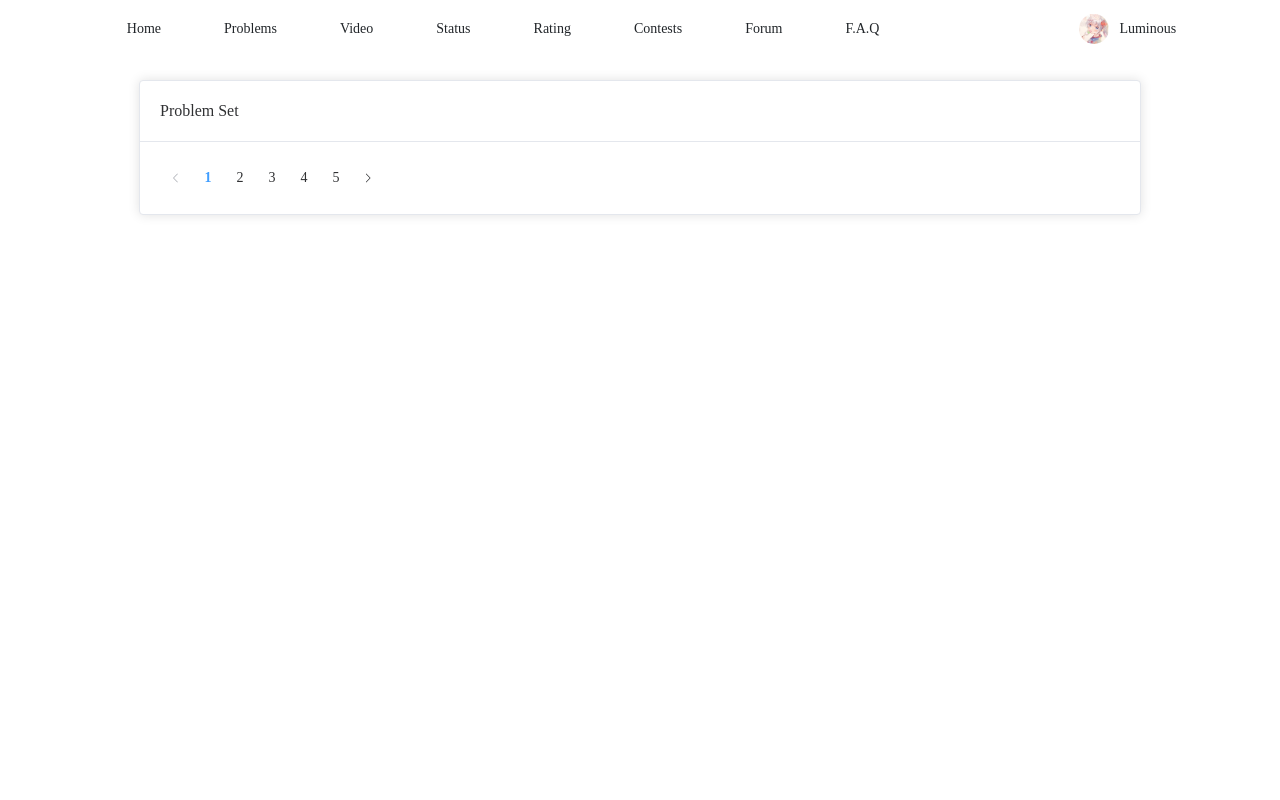
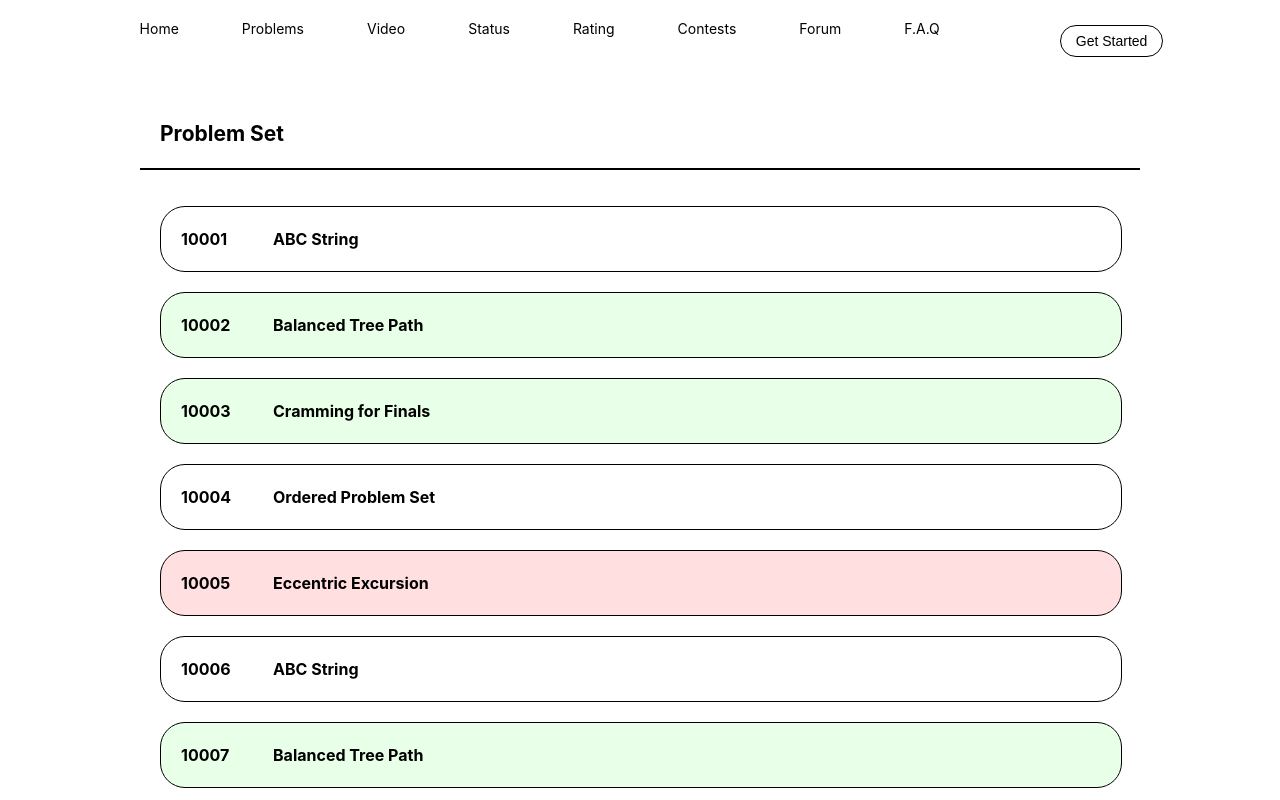
Before and after one commit to Luminous-XF/algorithm-community-frontend, a Vue app: page /#/problem-set in a window 1280 px wide. Shown: the top 800 px of the page. Built offline with nearby package versions, Linux system fonts and the light colour scheme; some icons are missing.

Commit message:
实现Problem Set页面

```diff
--- a/src/assets/css/common-layout.css
+++ b/src/assets/css/common-layout.css
@@ -12,26 +12,28 @@
     border-bottom: 0;
 }
 
+
+
 .header .header-menu-icon {
     margin-bottom: 5px;
     margin-right: 3px;
 }
 
 .header-get-started {
-    margin-left: 160px;
+    margin-left: 80px;
 }
 
 .header-profile {
-    margin-left: 160px;
+    margin-left: 80px;
     display: flex;
 }
 
 .header .header-menu-get-started button {
     background-color: transparent;
     cursor: pointer;
-    border: 1px solid var(--global-font-title-color);
+    border: 1px solid var(--global-light-theme-main-color);
     border-radius: 30px;
-    color: var(--global-font-title-color);
+    color: var(--global-light-theme-main-color);
     transition: all 0.5s ease-in-out;
 }
 
@@ -44,12 +46,12 @@
 
 .header .header-profile .header-profile-item p {
     font-size: 14px;
-    color: var(--global-font-title-color);
+    color: var(--global-light-theme-main-color);
     margin-left: 10px;
 }
 
 .el-scrollbar .el-dropdown-menu__item {
-    color: var(--global-font-title-color);
+    color: var(--global-light-theme-main-color);
 }
 
 .header-profile-dropdown li span {
--- a/src/assets/css/problem-set.css
+++ b/src/assets/css/problem-set.css
@@ -1,12 +1,126 @@
+/*
+ 题集页
+ */
 
-
-
+/* 题集页容器样式 */
 .main-container .problem-set-container {
+    margin-top: 20px;
     display: flex; !important;
     justify-content: center; !important;
 }
 
+/* 题目列表卡片样式 */
 .main-container .problem-set-container .el-card {
+    caret-color: transparent;
     width: 1000PX; !important;
     max-width: 100%; !important;
+    border: 0;
+    background-color: var(--global-light-theme-bgcolor);
 }
+
+/* 自定义卡片头部样式 */
+.main-container .el-card .el-card__header {
+    border-bottom: 2px solid var(--global-light-theme-main-color);
+}
+
+/* 自定义卡片头部标题样式 */
+.main-container .el-card .el-card__header {
+    color: var(--global-light-theme-main-color);
+    font-size: 21px;
+    font-weight: bold;
+}
+
+/* 取消卡片四周阴影 */
+.main-container .problem-set-container .el-card.is-always-shadow {
+    box-shadow: none;
+}
+
+
+/*
+ 题目列表
+*/
+/* 题集页卡片 body 部分样式 */
+.main-container .problem-set-container .el-card .el-card__body {
+
+}
+
+/* 题目列表样式 */
+.problem-set-container .problem-list ul {
+    list-style-type: none;
+    padding-inline-start: 0;
+}
+
+/* 题目列表项样式 */
+.problem-set-container .problem-list ul li {
+    margin-bottom: 20px;
+}
+
+/* 题目卡片 */
+.problem-set-container .problem-list .problem-item {
+    caret-color: transparent;
+    border: 1px solid var(--global-light-theme-main-color);
+    border-radius: 25px;
+}
+
+/* 题目卡片悬浮样式 */
+.problem-set-container .problem-list .problem-item:hover {
+    transform: scale(1.03);
+    cursor: pointer;
+}
+
+/* 题目提交结果-通过 */
+.problem-set-container .problem-list .problem-item.problem-judge-result-accept {
+    background-color: var(--global-light-theme-problem-card-accept-bgcolor);
+}
+
+/* 题目提交结果-错误 */
+.problem-set-container .problem-list .problem-item.problem-judge-result-wrong {
+    background-color: var(--global-light-theme-problem-card-wrong-bgcolor);
+}
+
+
+/* 题目卡片信息列表 */
+.problem-set-container .problem-list .problem-item .problem-item-info {
+    display: flex;
+}
+
+/* 题目序号样式 */
+.problem-set-container .problem-list .problem-item .problem-id {
+    width: 10%;
+    color: var(--global-light-theme-main-color);
+    font-weight: bold;
+}
+
+/* 题目标题样式 */
+.problem-set-container .problem-list .problem-item .problem-title {
+    width: 90%;
+    color: var(--global-light-theme-main-color);
+    font-weight: bold;
+}
+
+/* 问题列表分页 */
+.problem-set-container .problem-list-pagination .el-pagination {
+    justify-content: center;
+    margin-top: 50px;
+}
+
+/* 自定义分页数字样式 */
+.problem-set-container .problem-list-pagination .el-pagination .el-pager .number {
+    font-size: 16px;
+    color: var(--global-light-theme-main-color);
+}
+
+/* 自定义分页翻页按钮样式 */
+.problem-set-container .problem-list-pagination .el-pagination button {
+    color: var(--global-light-theme-main-color);
+}
+
+/* 设置翻页按钮指针悬浮样式 */
+.problem-set-container .problem-list-pagination .el-pagination .el-pager .number:hover {
+    transform: scale(1.3);
+}
+
+/* 设置分页页码指针悬浮样式 */
+.problem-set-container .problem-list-pagination .el-pagination button:hover {
+    transform: scale(1.5);
+}
--- a/src/components/common-layout/header/header-menu.vue
+++ b/src/components/common-layout/header/header-menu.vue
@@ -74,13 +74,13 @@ const useMenus = ref([
             </el-menu-item>
 
 
-            <el-menu-item class="header-menu-profile">
-                <HeaderProfile></HeaderProfile>
+<!--            <el-menu-item class="header-menu-profile">-->
+<!--                <HeaderProfile></HeaderProfile>-->
+<!--            </el-menu-item>-->
+
+            <el-menu-item class="header-menu-get-started">
+                <HeaderGetStarted></HeaderGetStarted>
             </el-menu-item>
-
-<!--            <el-menu-item class="header-menu-get-started">-->
-<!--                <HeaderGetStarted></HeaderGetStarted>-->
-<!--            </el-menu-item>-->
         </el-menu>
     </div>
 </template>
@@ -91,7 +91,7 @@ const useMenus = ref([
 
 <style>
 .header-profile-dropdown .header-profile-dropdown-item:hover {
-    background-color: var(--global-font-title-hover-dolor);
-    color: var(--global-font-title-color);
+    background-color: var(--global-light-theme-main-hover-color);
+    color: var(--global-light-theme-main-color);
 }
 </style>
--- a/src/components/common-layout/header/header.vue
+++ b/src/components/common-layout/header/header.vue
@@ -31,7 +31,7 @@ import HeaderMenu from './header-menu.vue'
 /* 自定义 Menu 中 item 选中时的样式 */
 .header /deep/ .el-menu--horizontal > .el-menu-item.is-active {
     background-color: transparent;
-    border-bottom-color: var(--global-font-title-color);
+    border-bottom-color: var(--global-light-theme-main-color);
 }
 
 .header /deep/ .el-menu--horizontal > .el-menu-item {
@@ -40,12 +40,12 @@ import HeaderMenu from './header-menu.vue'
 
 /* 自定义 Menu 中字体选中时样式 */
 .header /deep/ .el-menu--horizontal > .el-menu-item span {
-    color: var(--global-font-title-color);
+    color: var(--global-light-theme-main-color);
 }
 
 /* 自定义 Menu 中字体选中时样式 */
 .header /deep/ .el-menu--horizontal > .el-menu-item.is-active span {
-    color: var(--global-font-title-color);
+    color: var(--global-light-theme-main-color);
     font-weight: bold;
 }
 
@@ -53,4 +53,10 @@ import HeaderMenu from './header-menu.vue'
     background-color: transparent;
     border: 0 transparent;
 }
+
+
+.header /deep/ .el-menu--horizontal.el-menu {
+    border-bottom: 0;
+}
+
 </style>
--- a/src/router/index.js
+++ b/src/router/index.js
@@ -4,11 +4,6 @@ const routes = [
     {
         path: '/',
         redirect: '/home'
-    },
-    {
-        path: '/login',
-        name: 'login',
-        component: () => import('../views/login/index.vue')
     },
     {
         path: '/common-layout',  // 布局页
@@ -55,6 +50,11 @@ const routes = [
                 name: 'faq',
                 component: () => import('../views/faq/index.vue')
             },
+            {
+                path: '/login',
+                name: 'login',
+                component: () => import('../views/login/index.vue')
+            },
         ]
     }
 ]
--- a/src/style.css
+++ b/src/style.css
@@ -1,21 +1,22 @@
 :root {
-<<<<<<< HEAD
     font-family: Inter, system-ui, Avenir, Helvetica, Arial, sans-serif;
     line-height: 1.5;
     font-weight: 400;
 
     color-scheme: light dark;
     color: #212529;
-    background-color: rgb(255, 255, 255);
-
     font-synthesis: none;
     text-rendering: optimizeLegibility;
     -webkit-font-smoothing: antialiased;
     -moz-osx-font-smoothing: grayscale;
+    background-color: var(--global-light-theme-bgcolor);
 
-    --global-font-title-color: #212529;
-    --global-font-title-hover-dolor: #F8F9FA;
-    --global-font-title-active-color: #6C757D;
+    --global-light-theme-main-color: #000000;
+    --global-light-theme-main-hover-color: #F8F9FA;
+    --global-light-theme-main-active-color: #6C757D;
+    --global-light-theme-bgcolor: #ffffff;
+    --global-light-theme-problem-card-accept-bgcolor: #e8ffe8;
+    --global-light-theme-problem-card-wrong-bgcolor: #ffdfdf;
 }
 
 body {
--- a/src/views/problem-set/index.vue
+++ b/src/views/problem-set/index.vue
@@ -1,4 +1,6 @@
 <script setup>
+import ProblemList from "./problem-list.vue";
+import ProblemListPagination from "@/views/problem-set/problem-list-pagination.vue";
 
 </script>
 
@@ -11,10 +13,9 @@
                 </div>
             </template>
 
+            <ProblemList></ProblemList>
 
-            <div class="example-pagination-block">
-                <el-pagination layout="prev, pager, next" :total="50" />
-            </div>
+            <ProblemListPagination></ProblemListPagination>
         </el-card>
     </div>
 </template>
--- /dev/null
+++ b/src/views/problem-set/problem-list-pagination.vue
@@ -0,0 +1,13 @@
+<script setup>
+
+</script>
+
+<template>
+    <div class="problem-list-pagination">
+        <el-pagination layout="prev, pager, next" :total="50" />
+    </div>
+</template>
+
+<style scoped>
+
+</style>
--- /dev/null
+++ b/src/views/problem-set/problem-list.vue
@@ -0,0 +1,54 @@
+<script setup>
+import {ref} from "vue";
+
+const problemInfoList = ref([
+    {problemId: 10001, problemTitle: 'ABC String', problemJudgeResult: 0},
+    {problemId: 10002, problemTitle: 'Balanced Tree Path', problemJudgeResult: 1},
+    {problemId: 10003, problemTitle: 'Cramming for Finals', problemJudgeResult: 1},
+    {problemId: 10004, problemTitle: 'Ordered Problem Set', problemJudgeResult: 0},
+    {problemId: 10005, problemTitle: 'Eccentric Excursion', problemJudgeResult: 2},
+    {problemId: 10006, problemTitle: 'ABC String', problemJudgeResult: 0},
+    {problemId: 10007, problemTitle: 'Balanced Tree Path', problemJudgeResult: 1},
+    {problemId: 10008, problemTitle: 'Cramming for Finals', problemJudgeResult: 1},
+    {problemId: 10009, problemTitle: 'Ordered Problem Set', problemJudgeResult: 0},
+    {problemId: 10010, problemTitle: 'Eccentric Excursion', problemJudgeResult: 2},
+
+])
+
+function addClassForCardByProblemJudgeResult(problemJudgeResult) {
+    switch (problemJudgeResult) {
+        case 0:
+            return 'problem-item';
+        case 1:
+            return 'problem-item problem-item problem-judge-result-accept';
+        case 2:
+            return 'problem-item problem-judge-result-wrong';
+        default:
+            return 'problem-item';
+    }
+}
+</script>
+
+<template>
+    <div class="problem-list">
+        <ul>
+            <li v-for="problem in problemInfoList" :key="problem.problemId">
+                <el-card
+                    :class="addClassForCardByProblemJudgeResult(problem.problemJudgeResult)">
+                    <div class="problem-item-info">
+                        <div class="problem-id">
+                            <span>{{ problem.problemId }}</span>
+                        </div>
+                        <div class="problem-title">
+                            <span>{{ problem.problemTitle }}</span>
+                        </div>
+                    </div>
+                </el-card>
+            </li>
+        </ul>
+    </div>
+</template>
+
+<style scoped>
+
+</style>
```
